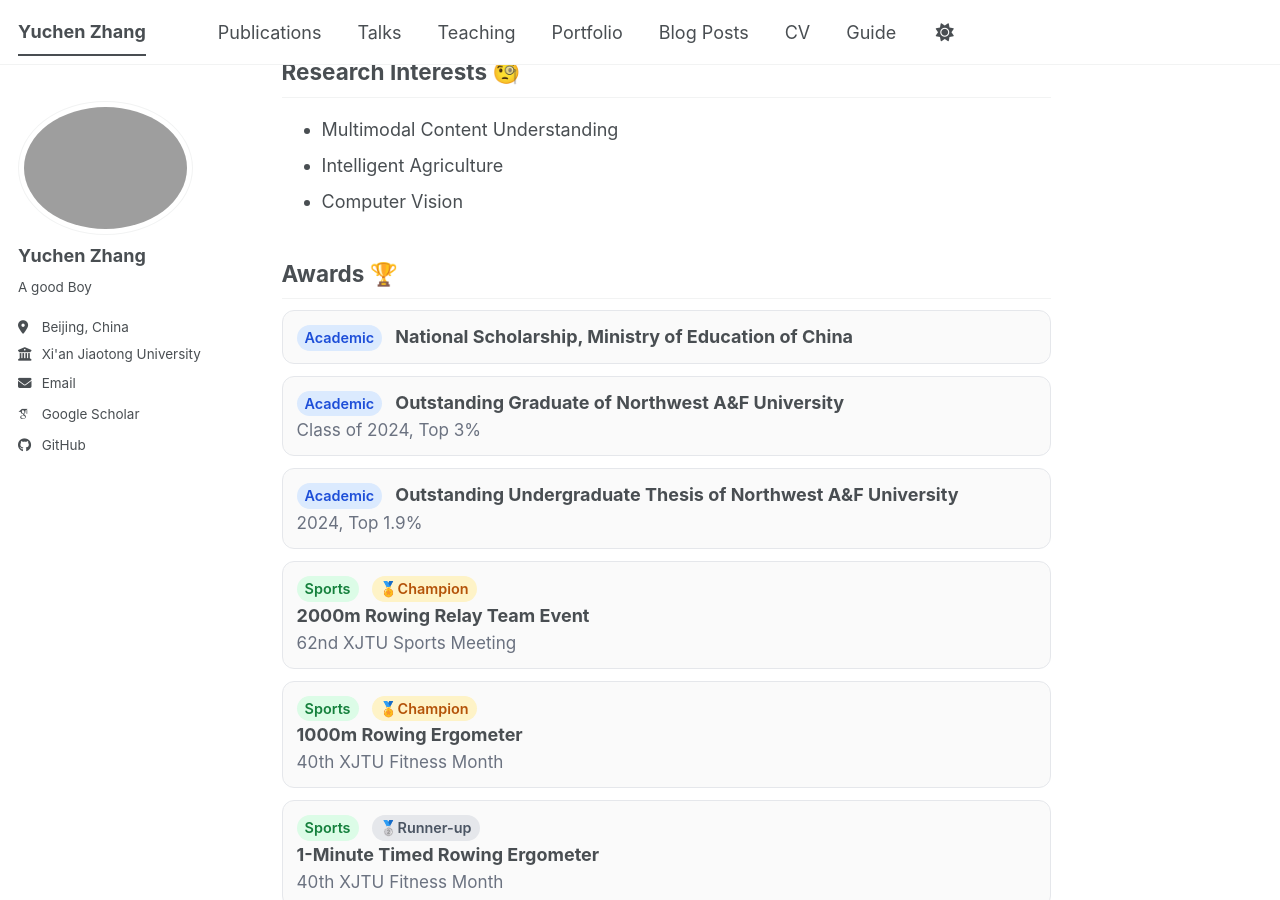
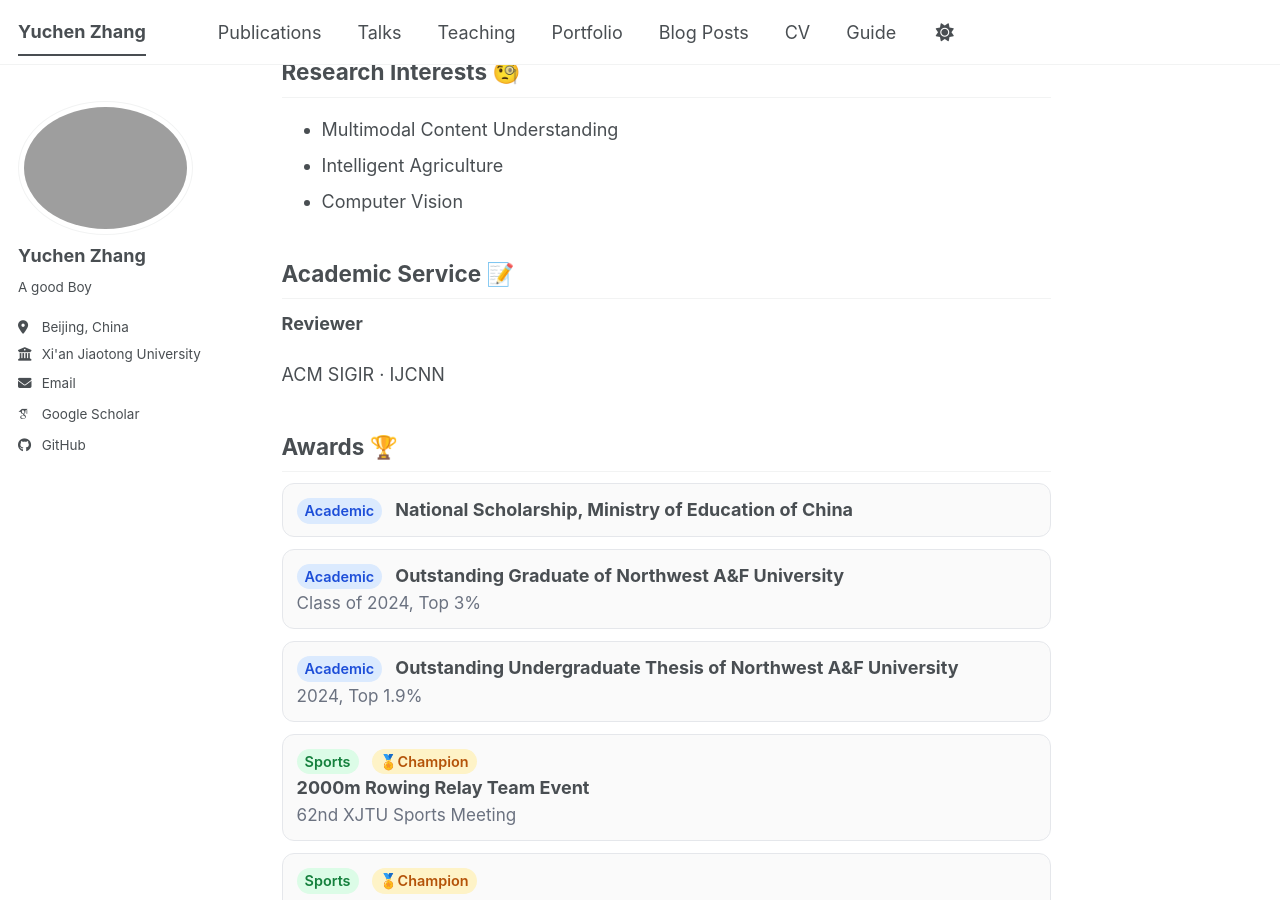
Before and after one commit to YcZhangSing/YcZhangSing.github.io, a Jekyll site: the page built from _pages/about.md, in a window 1280 px wide and 900 px high, scrolled down 1462 px. Built offline with Jekyll 4.4.1, drawn with Linux system fonts in a browser that asks for light colours; some web fonts are replaced; a script bundle is joined from its source files by our own code; library files that are not in the unit come from our copies.

Commit message:
Academic Service

```diff
--- a/_pages/about.md
+++ b/_pages/about.md
@@ -57,6 +57,14 @@ I am currently advised by [Prof. Li Zhu](https://gr.xjtu.edu.cn/web/zhuli) at Xi
 - Multimodal Content Understanding
 - Intelligent Agriculture
 - Computer Vision
+
+
+## Academic Service 📝
+
+**Reviewer**
+
+ACM SIGIR · IJCNN
+
 
 
 ## Awards 🏆
```
